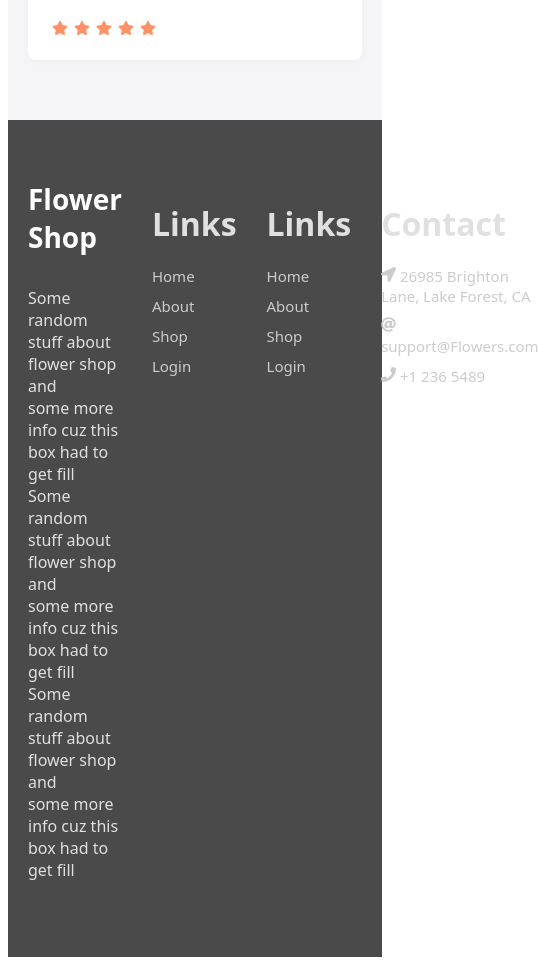
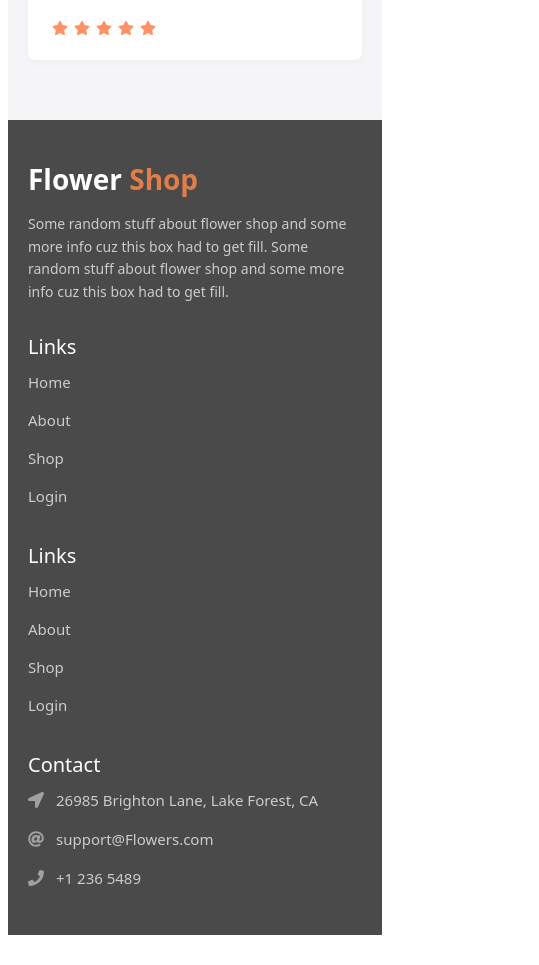
Before and after one commit to dilshodmahmaraimov22-ux/Flowers, a React (Vite) app: page / in a window 390 px wide. Shown: the part 4586-5551 px from the top of the page, 539 px wide, since content can reach past the window. After the commit the page ends 5529 px from the top, so only its background shows below. Built offline with nearby package versions, Linux system fonts and the light colour scheme.

Commit message:
footer tahrirlandi

```diff
--- a/src/Components/Footer/Footer.css
+++ b/src/Components/Footer/Footer.css
@@ -87,3 +87,42 @@
   margin-top: 2px;
   flex-shrink: 0;
 }
+
+@media (max-width: 992px) {
+  .footer__list {
+    flex-wrap: wrap;
+    gap: 40px 20px;
+  }
+
+  .footer-item {
+    flex: 1 1 40%;
+  }
+
+  .footer-item--about {
+    max-width: 100%;
+    flex: 1 1 100%;
+  }
+}
+
+@media (max-width: 576px) {
+  .footer {
+    padding: 40px 0;
+  }
+
+  .footer__list {
+    flex-direction: column;
+    gap: 30px;
+  }
+
+  .footer-item {
+    width: 100%;
+  }
+
+  .footer__subtitle {
+    margin-bottom: 12px;
+  }
+
+  .footer__link {
+    margin-bottom: 6px;
+  }
+}
--- a/src/Components/Footer/Footer.jsx
+++ b/src/Components/Footer/Footer.jsx
@@ -1,53 +1,71 @@
 import React from 'react'
 import './Footer.css'
 import { Link } from 'react-router-dom'
-import { FaLocationArrow } from 'react-icons/fa'
-import { FaPhone } from 'react-icons/fa'
-import { FaAt } from 'react-icons/fa'
+import { FaLocationArrow, FaPhone, FaAt } from 'react-icons/fa'
 
 const Footer = () => {
   return (
-    <>
     <footer className='footer'>
       <div className="container">
         <div className="footer__container">
           <ul className='footer__list'>
-                    <li className='footer-item'>
-                        <h1 className='footer__title'>Flower Shop</h1>
-                        <p>
-                            Some random stuff about flower shop and <br />
-                            some more info cuz this box had to get fill <br />
-                            Some random stuff about flower shop and <br />
-                            some more info cuz this box had to get fill <br />
-                            Some random stuff about flower shop and <br />
-                            some more info cuz this box had to get fill <br />
+
+            {/* 1-Ustun: Shop haqida */}
+            <li className='footer-item footer-item--about'>
+              <h1 className='footer__title'>
+                Flower <span className="highlight">Shop</span>
+              </h1>
+              <p className='footer__desc'>
+                Some random stuff about flower shop and some more info cuz this box had to get fill.
+                Some random stuff about flower shop and some more info cuz this box had to get fill.
               </p>
             </li>
+
+            {/* 2-Ustun: Links */}
             <li className='footer-item'>
-                        <h1 className='footer__link1'>Links</h1>
-                        <Link className='footer__link'>Home</Link>
-                        <Link className='footer__link'>About</Link>
-                        <Link className='footer__link'>Shop</Link>
-                        <Link className='footer__link'>Login</Link>
+              <h2 className='footer__subtitle'>Links</h2>
+              <div className="footer__links-group">
+                <Link to="/" className='footer__link'>Home</Link>
+                <Link to="/about" className='footer__link'>About</Link>
+                <Link to="/shop" className='footer__link'>Shop</Link>
+                <Link to="/login" className='footer__link'>Login</Link>
+              </div>
             </li>
+
+            {/* 3-Ustun: Links */}
             <li className='footer-item'>
-                        <h1 className='footer__link1'>Links</h1>
-                        <Link className='footer__link'>Home</Link>
-                        <Link className='footer__link'>About</Link>
-                        <Link className='footer__link'>Shop</Link>
-                        <Link className='footer__link'>Login</Link>
+              <h2 className='footer__subtitle'>Links</h2>
+              <div className="footer__links-group">
+                <Link to="/" className='footer__link'>Home</Link>
+                <Link to="/about" className='footer__link'>About</Link>
+                <Link to="/shop" className='footer__link'>Shop</Link>
+                <Link to="/login" className='footer__link'>Login</Link>
+              </div>
             </li>
+
+            {/* 4-Ustun: Contact */}
             <li className='footer-item'>
-                        <h1 className='footer_link1'>Contact</h1>
-                        <Link className='footer__link'> <FaLocationArrow/> 26985 Brighton Lane, Lake Forest, CA</Link>
-                        <Link className='footer__link'><FaAt/> support@Flowers.com</Link>
-                        <Link className='footer__link'> <FaPhone/> +1 236 5489</Link>
+              <h2 className='footer__subtitle'>Contact</h2>
+              <div className="footer__links-group">
+                <Link to="#" className='footer__link footer__link--contact'>
+                  <FaLocationArrow className='footer__icon' />
+                  <span>26985 Brighton Lane, Lake Forest, CA</span>
+                </Link>
+                <Link to="#" className='footer__link footer__link--contact'>
+                  <FaAt className='footer__icon' />
+                  <span>support@Flowers.com</span>
+                </Link>
+                <Link to="#" className='footer__link footer__link--contact'>
+                  <FaPhone className='footer__icon' />
+                  <span>+1 236 5489</span>
+                </Link>
+              </div>
             </li>
+
           </ul>
         </div>
       </div>
     </footer>
-    </>
   )
 }
 
```
Lines whose indentation alone changed are shown as unchanged.
